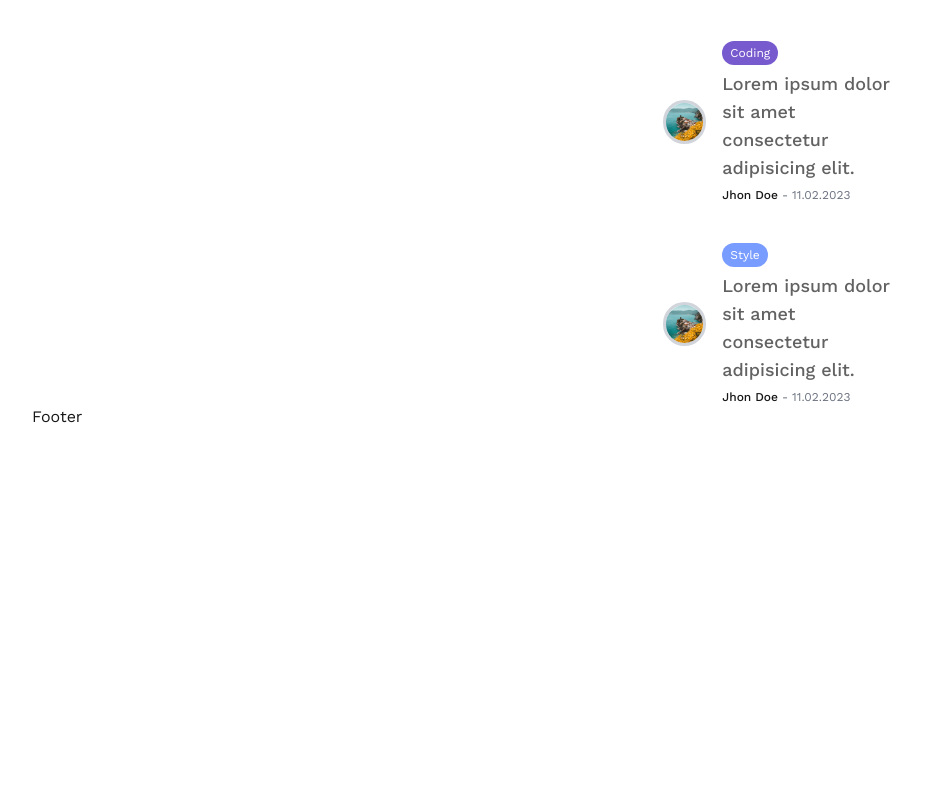
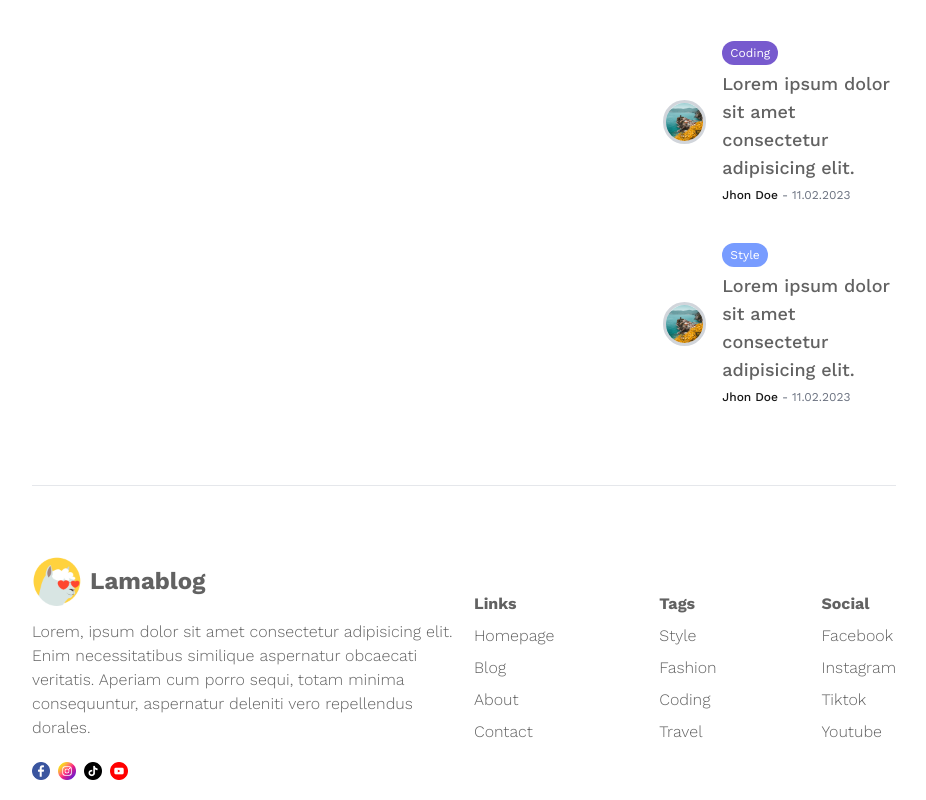
Before and after one commit to mehedihasan712277/personal_blog, a Next.js app: page / in a window 1280 px wide. Shown: the part 3679-4479 px from the top of the page, without its empty margins (176-1102 px from the left). Before the commit the page ends 4108 px from the top, so only its background shows below. Built offline with nearby package versions, Linux system fonts and the light colour scheme.

Commit message:
footer section done

```diff
--- a/src/app/layout.tsx
+++ b/src/app/layout.tsx
@@ -43,7 +43,9 @@ export default function RootLayout({
                 <div>
                   {children}
                 </div>
-                <Footer></Footer>
+                <div className="border-t-[1px] border-bgSoft mt-20">
+                  <Footer></Footer>
+                </div>
               </div>
             </div>
           </ThemeProvider>
--- a/src/components/shared/Footer.tsx
+++ b/src/components/shared/Footer.tsx
@@ -1,7 +1,54 @@
+import React from "react";
+import Image from "next/image";
+import Link from "next/link";
+
 const Footer = () => {
     return (
-        <div>Footer</div>
-    )
-}
+        <div className="mt-[50px] py-5 flex flex-col lg:flex-row items-center justify-between text-[--softTextColor] gap-[50px] lg:gap-5">
+            <div className="flex-1 flex flex-col gap-[14px] items-start">
+                <div className="flex items-center gap-2">
+                    <Image src="/logo.png" alt="lama blog" width={50} height={50} />
+                    <h1 className="text-2xl font-bold">Lamablog</h1>
+                </div>
+                <p className="font-light">
+                    Lorem, ipsum dolor sit amet consectetur adipisicing elit. Enim
+                    necessitatibus similique aspernatur obcaecati veritatis. Aperiam cum
+                    porro sequi, totam minima consequuntur, aspernatur deleniti vero
+                    repellendus dorales.
+                </p>
+                <div className="mt-2 flex gap-2">
+                    <Image src="/facebook.png" alt="Facebook" width={18} height={18} />
+                    <Image src="/instagram.png" alt="Instagram" width={18} height={18} />
+                    <Image src="/tiktok.png" alt="Tiktok" width={18} height={18} />
+                    <Image src="/youtube.png" alt="YouTube" width={18} height={18} />
+                </div>
+            </div>
 
-export default Footer
+            <div className="flex-1 flex justify-between gap-12 md:gap-[50px] lg:gap-[100px] w-full lg:w-auto text-sm sm:text-base">
+                <div className="flex flex-col gap-2 font-light">
+                    <span className="font-bold">Links</span>
+                    <Link href="/">Homepage</Link>
+                    <Link href="/">Blog</Link>
+                    <Link href="/">About</Link>
+                    <Link href="/">Contact</Link>
+                </div>
+                <div className="flex flex-col gap-2 font-light">
+                    <span className="font-bold">Tags</span>
+                    <Link href="/">Style</Link>
+                    <Link href="/">Fashion</Link>
+                    <Link href="/">Coding</Link>
+                    <Link href="/">Travel</Link>
+                </div>
+                <div className="flex flex-col gap-2 font-light">
+                    <span className="font-bold">Social</span>
+                    <Link href="/">Facebook</Link>
+                    <Link href="/">Instagram</Link>
+                    <Link href="/">Tiktok</Link>
+                    <Link href="/">Youtube</Link>
+                </div>
+            </div>
+        </div>
+    );
+};
+
+export default Footer;
```
